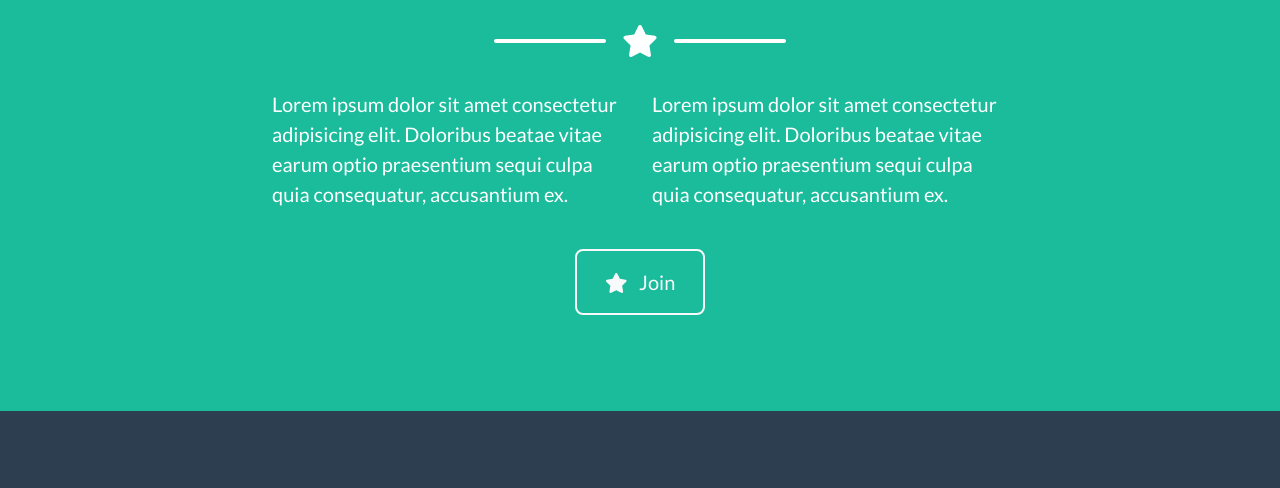
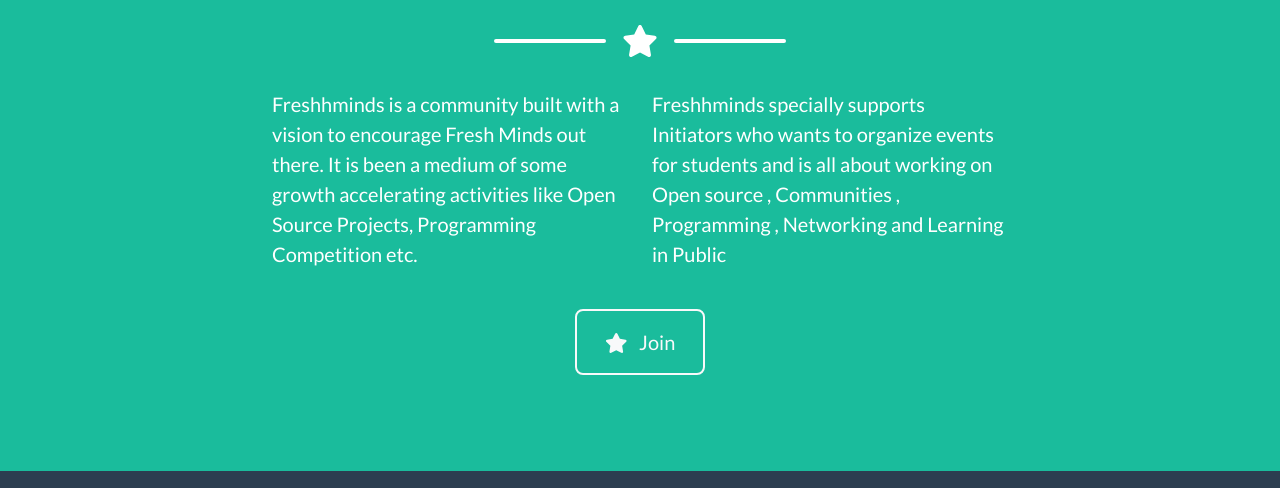
Before and after one commit to SavanSutariya/FreshhMinds, a plain HTML site: page index.html in a window 1280 px wide. Shown: the part 1737-2225 px from the top of the page. Drawn offline with nearby package versions, Linux system fonts and the light colour scheme.

Commit message:
Update index.html

```diff
--- a/index.html
+++ b/index.html
@@ -132,8 +132,8 @@
                 </div>
                 <!-- About Section Content-->
                 <div class="row">
-                    <div class="col-lg-4 ms-auto"><p class="lead">Lorem ipsum dolor sit amet consectetur adipisicing elit. Doloribus beatae vitae earum optio praesentium sequi culpa quia consequatur, accusantium ex.</p></div>
-                    <div class="col-lg-4 me-auto"><p class="lead">Lorem ipsum dolor sit amet consectetur adipisicing elit. Doloribus beatae vitae earum optio praesentium sequi culpa quia consequatur, accusantium ex.</p></div>
+                    <div class="col-lg-4 ms-auto"><p class="lead">Freshhminds is a community built with a vision to encourage Fresh Minds out there. It is been a medium of some growth accelerating activities like Open Source Projects, Programming Competition etc.</p></div>
+                    <div class="col-lg-4 me-auto"><p class="lead">Freshhminds specially supports Initiators who wants to organize events for students and is all about working on Open source , Communities , Programming , Networking and Learning in Public</p></div>
                 </div>
                 <!-- About Section Button-->
                 <div class="text-center mt-4">
```
